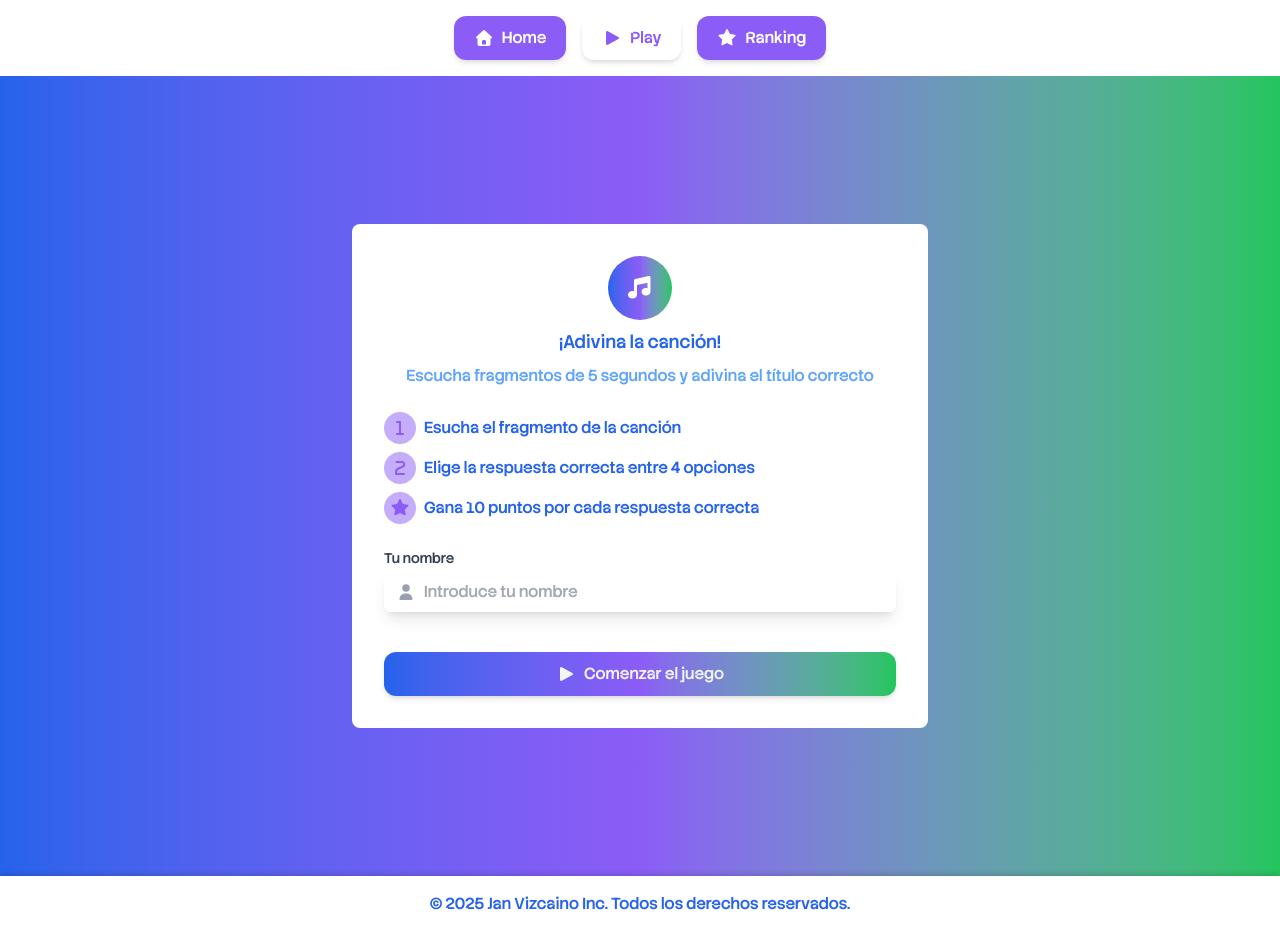
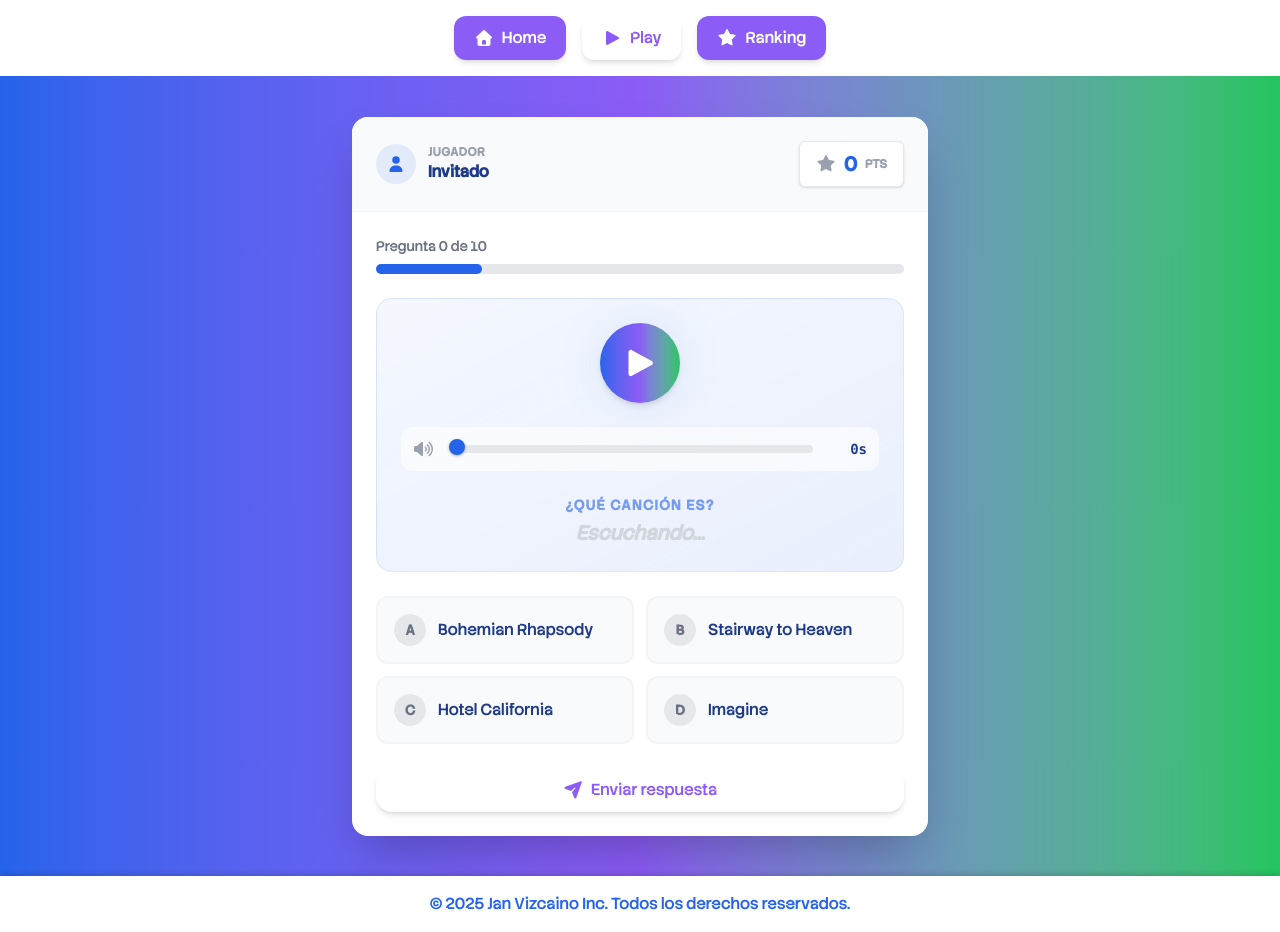
Before and after one commit to JanVizcaino/musical-contest, a Vue app in the folder musicalContest/: page /play in a window 1280 px wide. Both pictures are taken after a click on the button "Comenzar el juego". Built offline with nearby package versions, Linux system fonts and the light colour scheme.

Commit message:
Refactor ButtonComponent and InputComponent for improved styling; add new OptionComponent for quiz options; enhance PlayView with game state management and UI updates.

```diff
--- a/musicalContest/src/components/ButtonComponent.vue
+++ b/musicalContest/src/components/ButtonComponent.vue
@@ -3,38 +3,42 @@
     v-if="to"
     :to="to"
     :class="[
-      'flex items-center gap-2 px-5 py-2.5 rounded-xl shadow-md hover:shadow-lg transition-all duration-200 ease-in-out',
-      isActive ? 'bg-white text-secondary' : ''
+      'flex items-center gap-2 px-5 py-2.5 shadow-md hover:shadow-lg transition-all duration-200 ease-in-out',
+      isActive ? 'bg-white text-secondary' : '',
     ]"
   >
-    <IconComponent :icon="icon"/>
-    <span><slot>{{ label }}</slot></span>
+    <IconComponent :icon="icon" />
+    <span v-if="label"
+      ><slot>{{ label }}</slot></span
+    >
   </router-link>
 
-  <button v-else class="flex justify-center items-center gap-2 px-5 py-2.5 rounded-xl shadow-md hover:shadow-lg transition-all duration-200 ease-in-out">
-    <IconComponent :icon="icon"/>
-    <span><slot>{{ label }}</slot></span>
+  <button
+    v-else
+    class="flex justify-center items-center gap-2 px-5 py-2.5 shadow-md hover:shadow-lg transition-all duration-200 ease-in-out"
+  >
+    <IconComponent :icon="icon" />
+    <span v-if="label"
+      ><slot>{{ label }}</slot></span
+    >
   </button>
 </template>
 
 <script setup>
-import { computed } from 'vue';       // Importamos "computed" para crear propiedades reactivas calculadas
-import { useRoute } from 'vue-router'; // Importamos "useRoute" para acceder a la ruta actual del navegador
-import IconComponent from './IconComponent.vue';
+import { computed } from 'vue' // Importamos "computed" para crear propiedades reactivas calculadas
+import { useRoute } from 'vue-router' // Importamos "useRoute" para acceder a la ruta actual del navegador
+import IconComponent from './IconComponent.vue'
 
 // Definimos las propiedades que el componente recibirá desde el padre (Header)
 const { label, icon, to } = defineProps({
-  label: { type: String, default: '' },
+  label: { type: String, default: null },
   icon: { type: [String, Array], default: null },
   to: { type: [String, Object], default: null },
-});
+})
 
 // Obtenemos la información de la ruta actual
-const route = useRoute();
+const route = useRoute()
 
 // Computed que nos dice si el botón está activo (es decir, si la ruta del botón coincide con la actual)
-const isActive = computed(() =>
-  to && route.path === to
-);
-
+const isActive = computed(() => to && route.path === to)
 </script>
--- a/musicalContest/src/components/InputComponent.vue
+++ b/musicalContest/src/components/InputComponent.vue
@@ -3,14 +3,15 @@
     <label v-if="label" class="mb-1 text-sm font-medium text-gray-700">{{ label }}</label>
 
     <div class="relative w-full">
-      <!-- Icono opcional -->
       <span v-if="icon" class="absolute left-3 top-1/2 transform -translate-y-1/2 text-gray-400">
         <IconComponent :icon="icon" />
       </span>
+
       <input
         type="text"
+        :value="modelValue"
         :placeholder="placeholder"
-        v-model="inputValue"
+        @input="$emit('update:modelValue', $event.target.value)"
         class="w-full text-gray-600 pl-10 pr-3 py-2 shadow-lg rounded-md focus:outline-none focus:ring-2 focus:ring-blue-500"
       />
     </div>
@@ -18,15 +19,12 @@
 </template>
 
 <script setup>
-import { ref } from 'vue';
-import IconComponent from './IconComponent.vue';
+import IconComponent from './IconComponent.vue'
 
-const {placeholder, icon, label} = defineProps({
+defineProps({
+  modelValue: { type: String },
   placeholder: { type: String, default: '' },
   icon: { type: [String, Array], default: null },
-  label: { type: String, default: '' }
-});
-
-// Valor del input (reactivo)
-const inputValue = ref('');
+  label: { type: String, default: '' },
+})
 </script>
--- /dev/null
+++ b/musicalContest/src/components/OptionComponent.vue
@@ -0,0 +1,44 @@
+<template>
+  <button
+    class="group w-full p-4 flex items-center justify-between bg-gray-50 border-2 border-gray-100 rounded-xl transition-all duration-200 hover:border-primary hover:shadow-md hover:-translate-y-0.5 focus:outline-none focus:ring-2 focus:ring-primary focus:ring-offset-1"
+    :class="{ 'bg-primary-light/10 border-primary': isSelected }"
+    @click="$emit('select')"
+  >
+    <div class="flex items-center gap-3">
+      <div
+        class="w-8 h-8 rounded-full flex items-center justify-center text-sm font-bold transition-colors"
+        :class="
+          isSelected
+            ? 'bg-primary text-white'
+            : 'bg-gray-200 text-gray-500 group-hover:bg-primary group-hover:text-white'
+        "
+      >
+        {{ letter }}
+      </div>
+      <span class="text-primary-dark font-medium text-left">{{ text }}</span>
+    </div>
+
+    <IconComponent v-if="isSelected" icon="check" class="text-primary" />
+  </button>
+</template>
+
+<script setup>
+import IconComponent from '@/components/IconComponent.vue' // Asumo que existe
+
+defineProps({
+  text: {
+    type: String,
+    required: true,
+  },
+  letter: {
+    type: String, // A, B, C, D
+    default: 'A',
+  },
+  isSelected: {
+    type: Boolean,
+    default: false,
+  },
+})
+
+defineEmits(['select'])
+</script>
--- a/musicalContest/src/views/PlayView.vue
+++ b/musicalContest/src/views/PlayView.vue
@@ -1,29 +1,177 @@
 <template>
-  <section class="bg-gradient-primary h-screen flex justify-center">
+  <section
+    v-if="gameState === 'start'"
+    class="bg-gradient-primary h-screen flex justify-center items-center p-4"
+  >
     <div
-      class="max-w-xl text-center my-auto mx-auto w-full gap-y-6 p-8 bg-white rounded-lg flex flex-col justify-center"
+      class="max-w-xl w-full gap-y-8 p-8 bg-white rounded-2xl shadow-2xl flex flex-col justify-center"
     >
-      <div class="flex flex-col justify-center gap-2 items-center">
-        <IconComponent icon="music" class="w-16 h-16 bg-gradient-primary text-white text-2xl" />
-        <h3 class="text-lg text-primary">¡Adivina la canción!</h3>
-        <p class="text-primary-light">
-          Escucha fragmentos de 5 segundos y adivina el título correcto
-        </p>
+      <div class="flex flex-col justify-center gap-4 items-center">
+        <div
+          class="w-20 h-20 rounded-full bg-gradient-primary flex items-center justify-center shadow-lg text-white"
+        >
+          <IconComponent icon="music" class="text-4xl" />
+        </div>
+        <div class="text-center">
+          <h3 class="text-2xl font-bold text-primary mb-2">¡Adivina la canción!</h3>
+          <p class="text-gray-500">Escucha fragmentos de 5 segundos y adivina el título correcto</p>
+        </div>
       </div>
-      <div class="flex flex-col items-start gap-y-2 justify-start">
-        <IconListComponent icon="1" text="Esucha el fragmento de la canción" />
-        <IconListComponent icon="2" text="Elige la respuesta correcta entre 4 opciones"/>
-        <IconListComponent icon="star" text="Gana 10 puntos por cada respuesta correcta"/>
+
+      <div class="flex flex-col items-start gap-y-4 justify-start bg-gray-50 p-6 rounded-xl">
+        <IconListComponent icon="1" text="Escucha el fragmento de la canción" />
+        <IconListComponent icon="2" text="Elige la respuesta correcta entre 4 opciones" />
+        <IconListComponent icon="star" text="Gana 10 puntos por cada respuesta correcta" />
       </div>
-      <InputComponent placeholder="Introduce tu nombre" icon="user" label="Tu nombre"/>
-      <ButtonComponent icon="play" label="Comenzar el juego" class="bg-gradient-primary"/>
+
+      <div class="space-y-4">
+        <InputComponent
+          placeholder="Introduce tu nombre"
+          icon="user"
+          label="Tu nombre"
+          v-model="playerName"
+        />
+
+        <ButtonComponent
+          icon="play"
+          label="Comenzar el juego"
+          class="bg-gradient-primary w-full py-4 text-lg shadow-lg hover:shadow-xl transition-shadow"
+          @click="startGame"
+        />
+      </div>
+    </div>
+  </section>
+
+  <section
+    v-else-if="gameState === 'playing'"
+    class="bg-gradient-primary h-screen flex justify-center items-center p-4"
+  >
+    <div
+      class="max-w-xl w-full bg-white rounded-2xl shadow-2xl overflow-hidden flex flex-col h-[85vh] md:h-auto"
+    >
+      <div class="bg-gray-50 p-6 border-b border-gray-100 flex justify-between items-center">
+        <div class="flex items-center gap-3">
+          <div
+            class="w-10 h-10 rounded-full bg-primary/10 flex items-center justify-center text-primary"
+          >
+            <IconComponent icon="user" />
+          </div>
+          <div class="flex flex-col">
+            <span class="text-xs font-bold text-gray-400 uppercase tracking-wider">JUGADOR</span>
+            <span class="font-bold text-primary-dark">{{ playerName || 'Invitado' }}</span>
+          </div>
+        </div>
+
+        <div
+          class="bg-white border border-gray-200 py-2 px-4 flex items-center gap-2 rounded-md shadow-sm"
+        >
+          <IconComponent icon="star" class="text-gray-400" />
+          <span class="font-bold text-xl text-primary">{{ playerPoints }}</span>
+          <span class="text-xs text-gray-400 font-bold uppercase">PTS</span>
+        </div>
+      </div>
+
+      <div class="p-6 flex flex-col gap-6 overflow-y-auto">
+        <div class="flex flex-col gap-2">
+          <div class="flex justify-between text-sm font-medium text-gray-500">
+            <span>Pregunta {{ songIndex }} de {{ totalSongs }}</span>
+          </div>
+          <div class="w-full bg-gray-200 rounded-full h-2.5">
+            <div
+              class="bg-primary h-2.5 rounded-full transition-all duration-500"
+              style="width: 20%"
+            ></div>
+          </div>
+        </div>
+
+        <div
+          class="bg-gradient-to-br from-primary/5 to-primary/10 rounded-2xl p-6 flex flex-col items-center justify-center gap-6 border border-primary/10"
+        >
+          <div class="relative">
+            <div class="absolute inset-0 bg-primary/20 rounded-full blur-xl animate-pulse"></div>
+            <ButtonComponent
+              icon="play"
+              class="relative bg-gradient-primary w-20 h-20 rounded-full text-3xl text-white"
+            />
+          </div>
+
+          <div
+            class="flex items-center w-full gap-4 text-primary-dark bg-white/60 p-3 rounded-xl backdrop-blur-sm"
+          >
+            <IconComponent icon="volume-high" class="text-gray-400" />
+            <input
+              id="seek"
+              type="range"
+              min="0"
+              max="100"
+              v-model="songTimer"
+              class="w-full h-2 bg-gray-200 rounded-lg appearance-none cursor-pointer accent-primary"
+            />
+            <div class="font-mono text-sm font-bold w-12 text-right">{{ songTimer }}s</div>
+          </div>
+
+          <div class="text-center">
+            <p class="text-sm font-bold text-primary/60 uppercase tracking-widest mb-1">
+              ¿Qué canción es?
+            </p>
+            <p class="text-xl font-bold text-primary-dark" v-if="songTitle">{{ songTitle }}</p>
+            <p class="text-xl font-bold text-gray-300 italic" v-else>Escuchando...</p>
+          </div>
+        </div>
+
+        <div class="grid grid-cols-1 md:grid-cols-2 gap-3">
+          <OptionComponent letter="A" text="Bohemian Rhapsody" />
+          <OptionComponent letter="B" text="Stairway to Heaven" />
+          <OptionComponent letter="C" text="Hotel California" />
+          <OptionComponent letter="D" text="Imagine" />
+        </div>
+
+        <ButtonComponent
+          v-if="playingState === 'answering'"
+          icon="paper-plane"
+          label="Enviar respuesta"
+          class="bg-white text-secondary rounded-2xl"
+        />
+      </div>
     </div>
   </section>
 </template>
 
 <script setup>
-import ButtonComponent from '@/components/ButtonComponent.vue';
+import ButtonComponent from '@/components/ButtonComponent.vue'
 import IconComponent from '@/components/IconComponent.vue'
 import IconListComponent from '@/components/IconListComponent.vue'
-import InputComponent from '@/components/InputComponent.vue';
+import InputComponent from '@/components/InputComponent.vue'
+import OptionComponent from '@/components/OptionComponent.vue' // Importamos el nuevo componente
+
+import { ref } from 'vue'
+
+const playerName = ref('')
+const gameState = ref('start')
+const playerPoints = ref(0)
+const songTimer = ref(0)
+const songTitle = ref('')
+const songIndex = ref(0)
+const totalSongs = ref(10)
+const playingState = ref('')
+
+function startGame() {
+  gameState.value = 'playing'
+  playingState.value = 'answering'
+  playerPoints.value = 0
+  songTimer.value = 0
+}
 </script>
+
+<style scoped>
+/* Utilidad para el input range para que se vea consistente en navegadores */
+input[type='range']::-webkit-slider-thumb {
+  -webkit-appearance: none;
+  height: 16px;
+  width: 16px;
+  border-radius: 50%;
+  background: var(--color-primary, #4f46e5);
+  margin-top: -4px;
+  box-shadow: 0 1px 3px rgba(0, 0, 0, 0.3);
+}
+</style>
```
Also changed, not shown: musicalContest/src/layouts/AppHeader.vue (+7 -5 lines), musicalContest/src/main.js (+44 -2 lines), musicalContest/src/views/HomeView.vue (+20 -7 lines).
